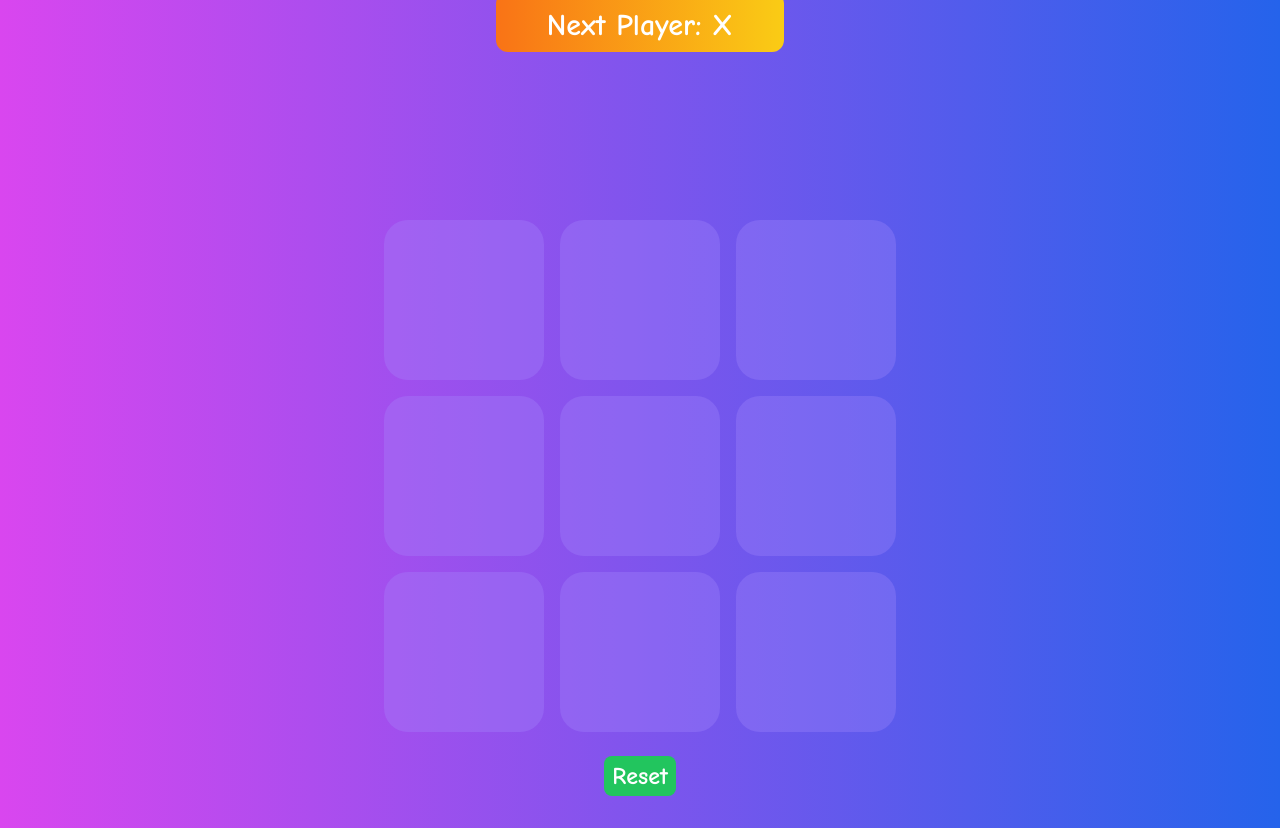
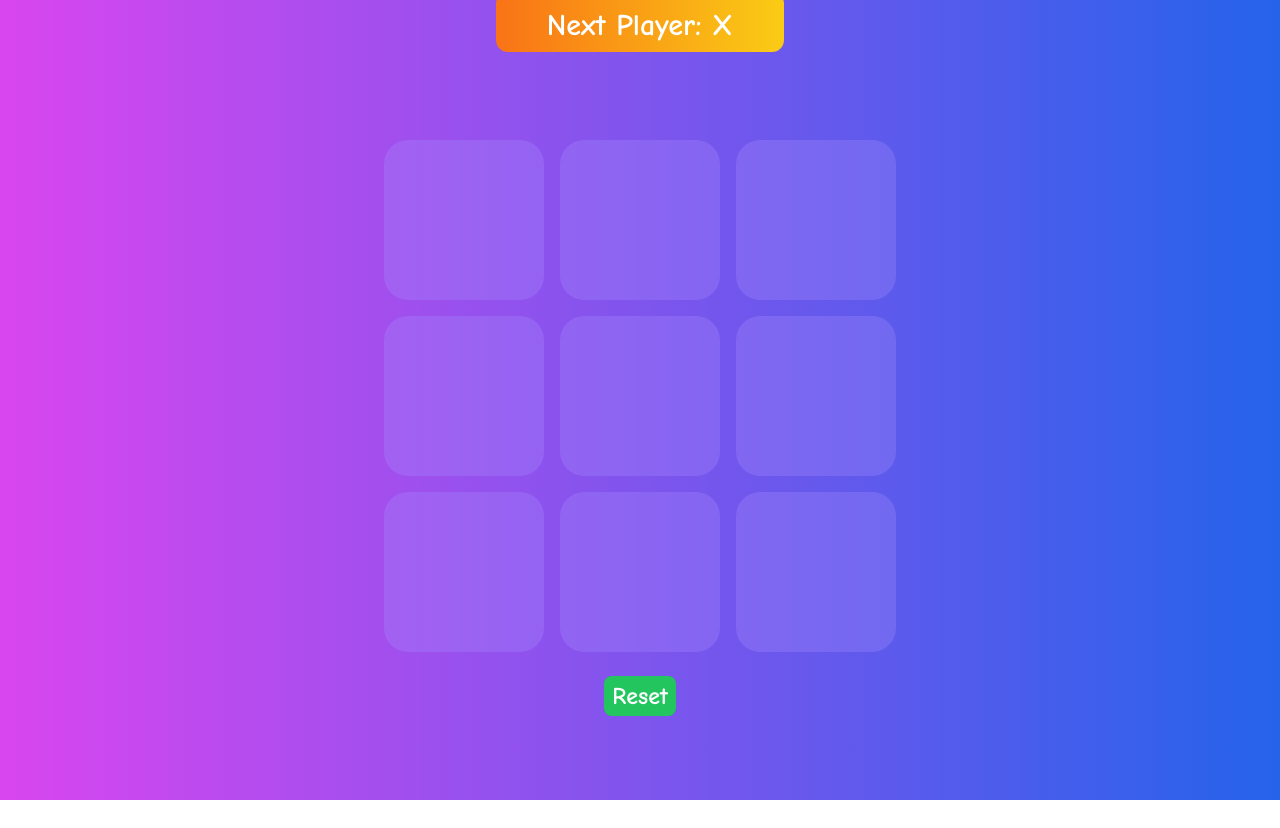
Before and after one commit to mohammad-amin-khajeh/tic-tac-toe, a React (Vite) app: page / in a window 1280 px wide. After the commit the page ends 800 px from the top, so only its background shows below. Built offline with nearby package versions, Linux system fonts and the light colour scheme.

Commit message:
change the top margin of the board so it's closer to status

```diff
--- a/src/index.css
+++ b/src/index.css
@@ -12,7 +12,7 @@
   }
 
   h1.status {
-    @apply from-orange-500 to-yellow-400 bg-gradient-to-r text-white text-3xl mb-40 py-2 mx-auto flex justify-center w-72 rounded-xl pt-4 -mt-2
+    @apply from-orange-500 to-yellow-400 bg-gradient-to-r text-white text-3xl mb-20 py-2 mx-auto flex justify-center w-72 rounded-xl pt-4 -mt-2
   }
 
   button.square {
```
